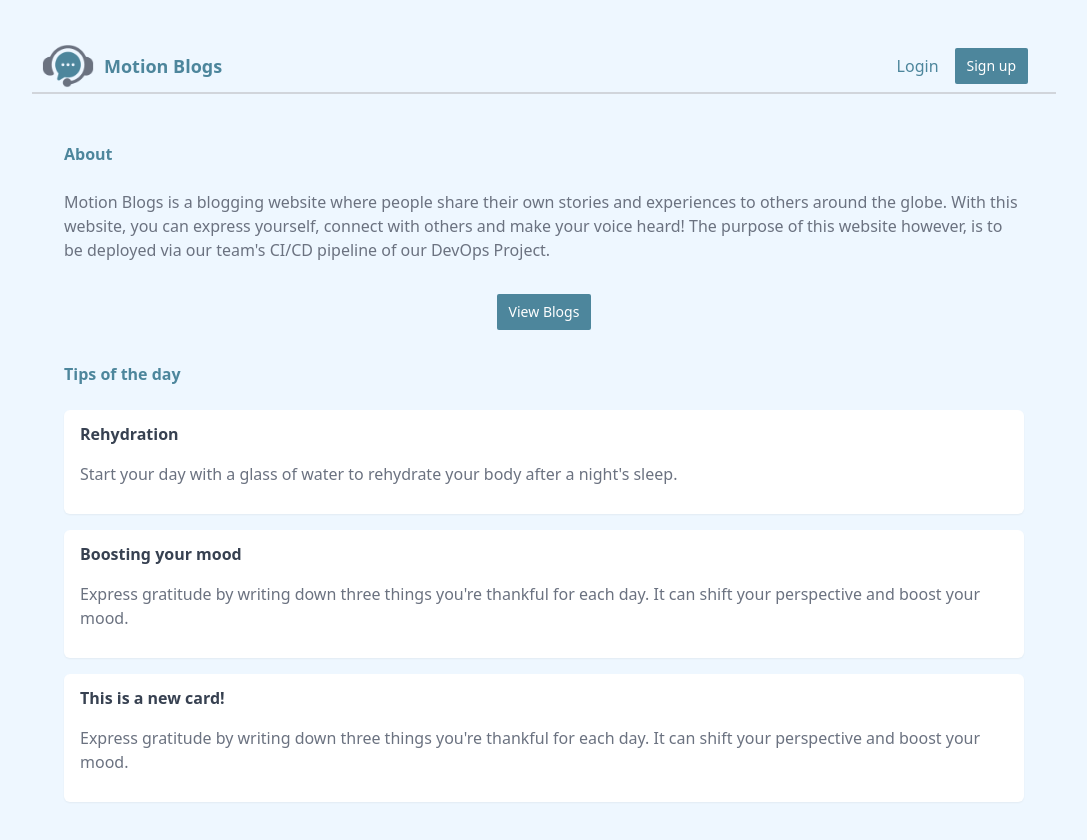
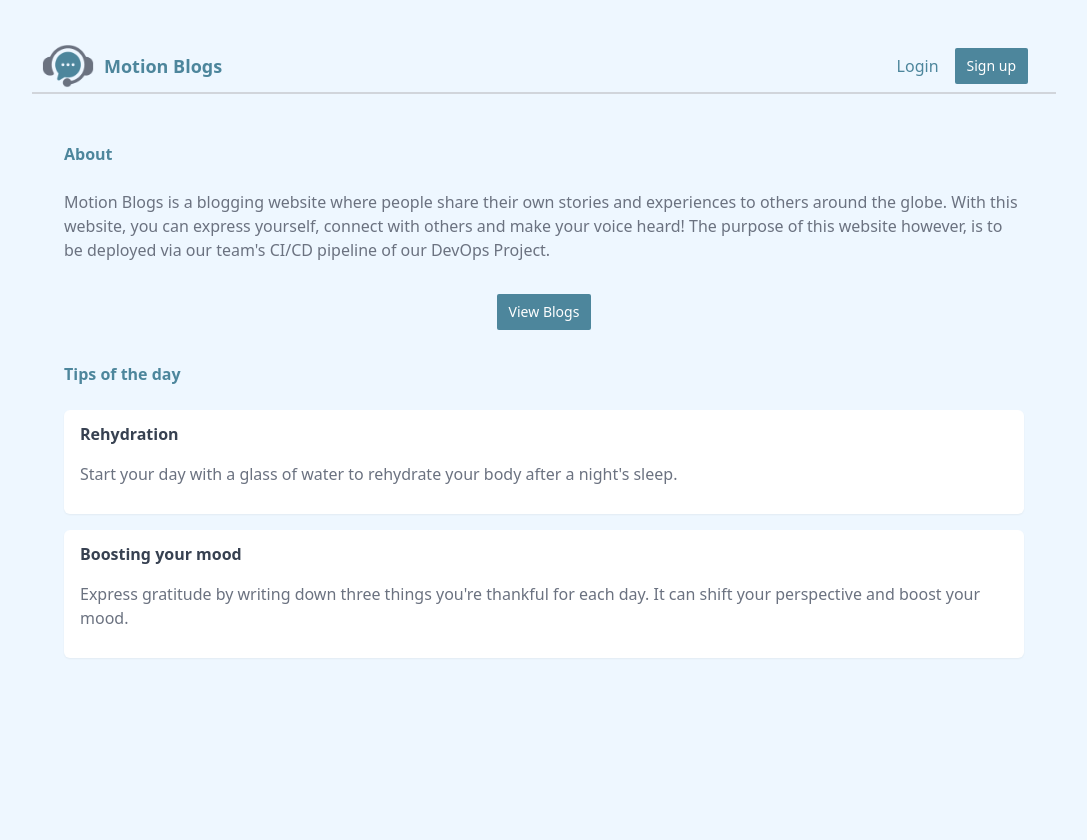
Before and after one commit to NT114-DevOps/mern-stack-frontend, a React (Create React App) app: page / in a window 1280 px wide. Shown: the top 840 px of the page, without its empty margins (96-1183 px from the left). After the commit the page ends 800 px from the top, so only its background shows below. Built offline with nearby package versions, Linux system fonts and the light colour scheme; no server answers.

Commit message:
Fix workflow

```diff
--- a/src/pages/Home.jsx
+++ b/src/pages/Home.jsx
@@ -27,10 +27,6 @@ function Home() {
             <h3>Boosting your mood</h3>
             <p>Express gratitude by writing down three things you're thankful for each day. It can shift your perspective and boost your mood.</p>
         </div>
-        <div className="card">
-            <h3>This is a new card!</h3>
-            <p>Express gratitude by writing down three things you're thankful for each day. It can shift your perspective and boost your mood.</p>
-        </div>
     </main>
   )
 }
```
